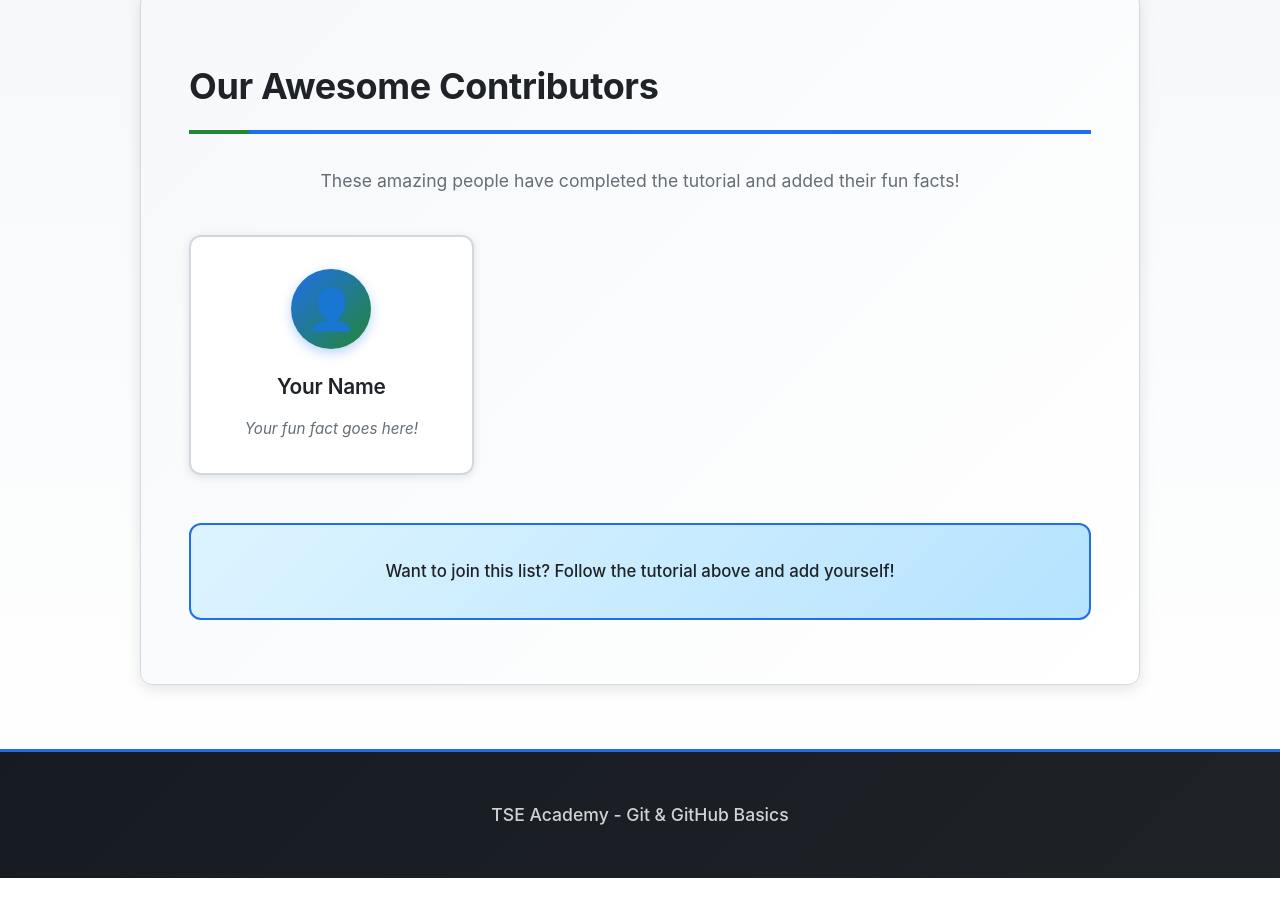
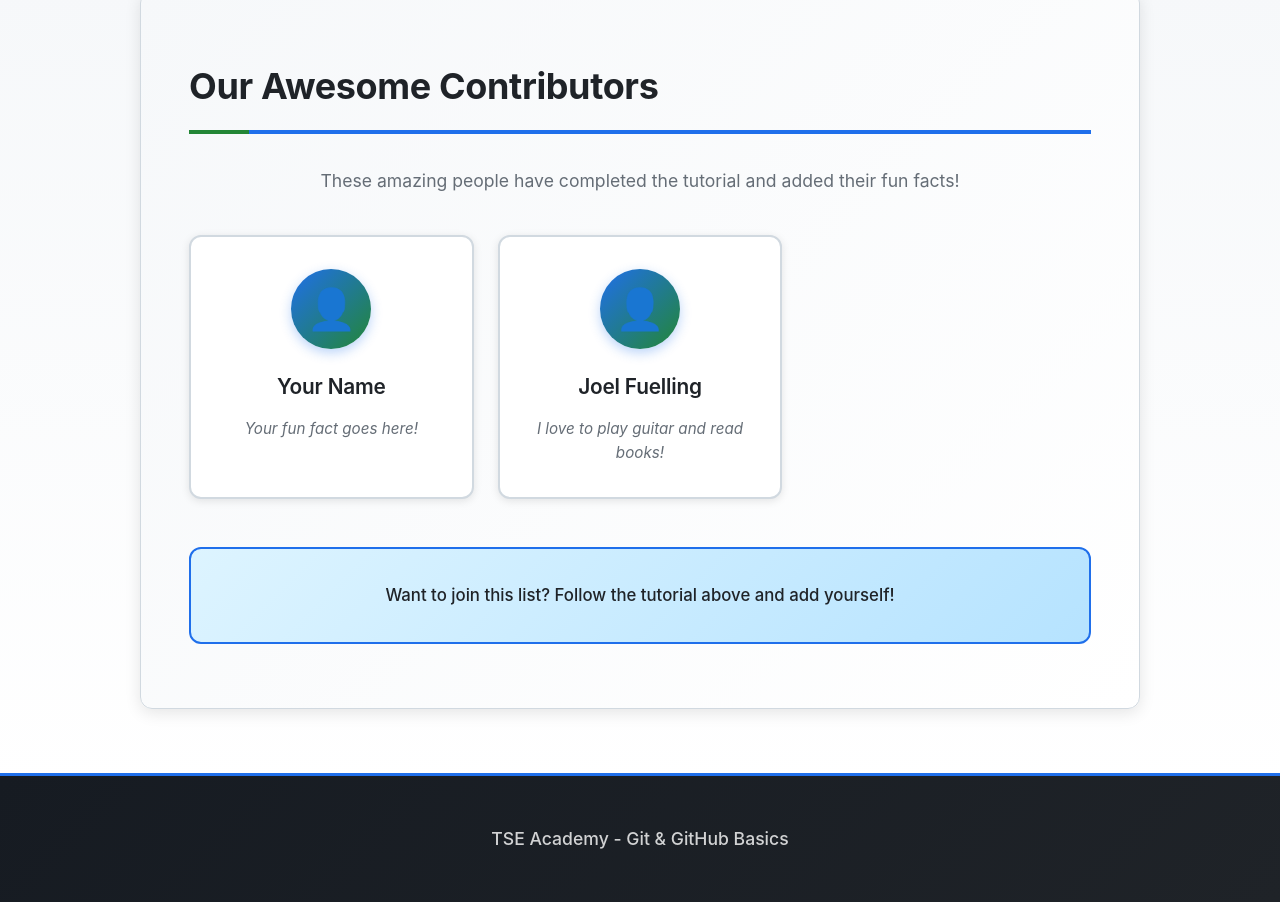
Before and after one commit to davidfemi/tse_academy, a plain HTML site: page index.html in a window 1280 px wide. Shown: the part 9610-10512 px from the top of the page. Before the commit the page ends 10488 px from the top, so only its background shows below. Drawn offline with Linux system fonts and the light colour scheme.

Commit message:
Added Joel's fun fact to the list

```diff
--- a/index.html
+++ b/index.html
@@ -226,6 +226,13 @@ git clone https://github.com/davidfemi/tse_academy.git</code></pre>
                 </div>
             </div>
             <!-- Add more contributor cards here as people complete the tutorial -->
+            <div class="contributor-card">
+                <div class="contributor-avatar">👤</div>
+                <div class="contributor-info">
+                    <h3>Joel Fuelling</h3>
+                    <p class="contributor-fact">I love to play guitar and read books!</p>
+                </div>
+            </div>
         </div>
         <div class="contributors-cta">
             <p>Want to join this list? Follow the tutorial above and add yourself!</p>
```
